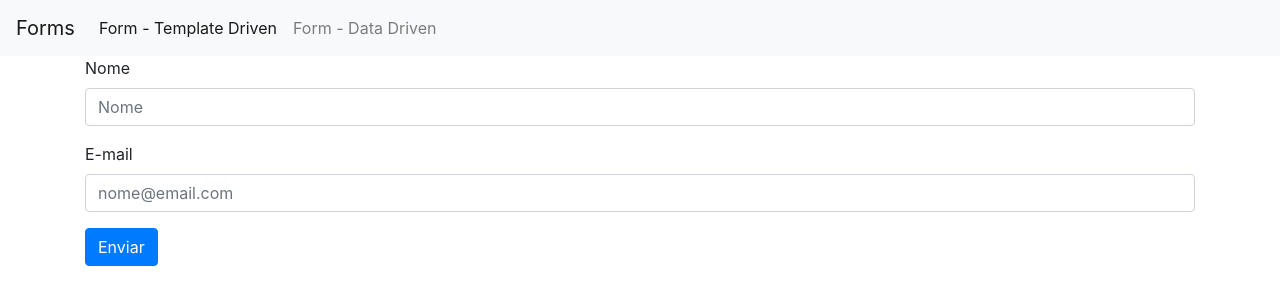
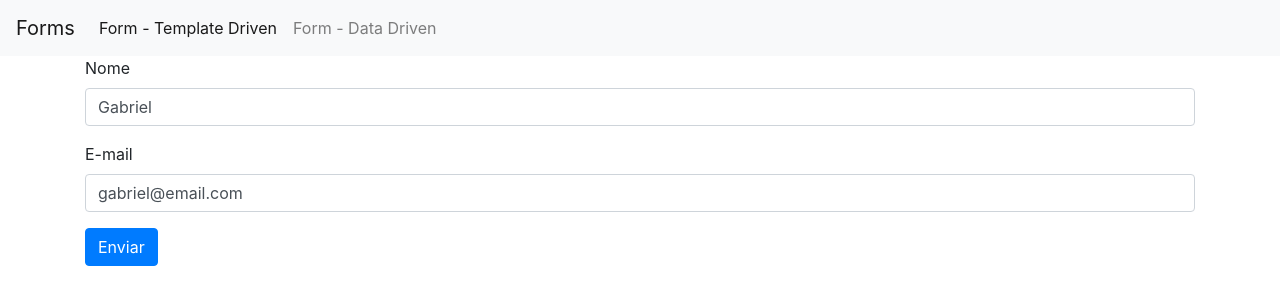
Before and after one commit to gabrieljony/curso-angular, an Angular app: page /#/templateForm in a window 1280 px wide. Shown: the top 304 px of the page. Built offline with nearby package versions, Linux system fonts and the light colour scheme.

Commit message:
Inicializando valores com ngModel

```diff
--- a/src/app/template-form/template-form.component.html
+++ b/src/app/template-form/template-form.component.html
@@ -2,13 +2,13 @@
   <div class="form-group">
     <label for="nome">Nome</label>
     <input type="text" class="form-control" id="nome"
-      placeholder="Nome" name="nome" ngModel>
+      placeholder="Nome" name="nome" [(ngModel)]="usuario.nome">
   </div>
 
   <div class="form-group">
     <label for="email">E-mail</label>
     <input type="email" class="form-control" id="email"
-    placeholder="nome@email.com" name="email" ngModel>
+    placeholder="nome@email.com" name="email" ngModel [(ngModel)]="usuario.email">
   </div>
 
   <button type="submit" class="btn btn-primary">Enviar</button>
--- a/src/app/template-form/template-form.component.ts
+++ b/src/app/template-form/template-form.component.ts
@@ -7,13 +7,19 @@ import { Component, OnInit } from '@angular/core';
 })
 export class TemplateFormComponent implements OnInit {
 
+  usuario: any = {
+    nome: 'Gabriel',
+    email: 'gabriel@email.com'
+  }
+
   constructor() { }
 
   ngOnInit() {
   }
 
   onSubmit(form) {
-    console.log(form);
+    console.log(form.value);
+    console.log(this.usuario);
   }
 
 }
```
